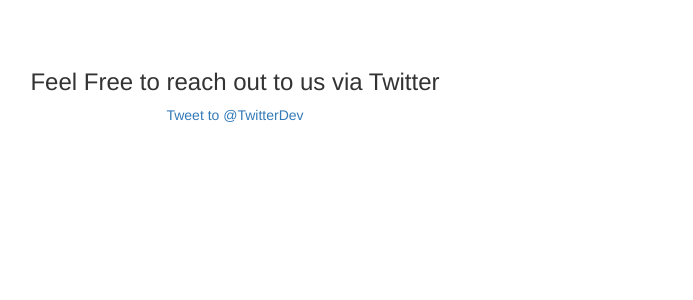
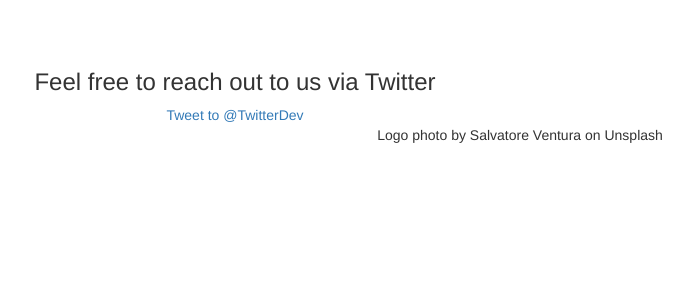
Before and after one commit to dtzitz/tampabored, a Django app: page /contact/ in a window 1280 px wide. Shown: the part 51-351 px from the top of the page, without its empty margins (120-813 px from the left). Run offline with Django 3.2, Linux system fonts and the light colour scheme; some libraries are stand-ins or nearby versions.

Commit message:
adds logo to index and fixes typo on contact

```diff
--- a/events/templates/contact.html
+++ b/events/templates/contact.html
@@ -9,9 +9,12 @@
         <div class="main">
             <div class="row">
                 <div class="col-md-6">
-                    <h3>Feel Free to reach out to us via Twitter</h3>
+                    <h3>Feel free to reach out to us via Twitter</h3>
                     <a href="https://twitter.com/intent/tweet?screen_name=TwitterDev" class="twitter-mention-button" data-size='large' data-show-count="false">Tweet to @TwitterDev</a><script async src="//platform.twitter.com/widgets.js" charset="utf-8"></script>
                 </div>
+            </div>
+            <div class="row">
+                Logo photo by Salvatore Ventura on Unsplash
             </div>
         </div>
     </div>
--- a/events/templates/index.html
+++ b/events/templates/index.html
@@ -11,7 +11,7 @@
     <div class="container">
 
       <div class="main">
-        <h1>TampaBored</h1>
+        <img src="https://res.cloudinary.com/dtzitz/image/upload/v1505587306/TampaBoredLogo_pfwpcx.jpg" alt="seagull logo">
         {% if events_row1 %}
 
             <div class="row">
```
